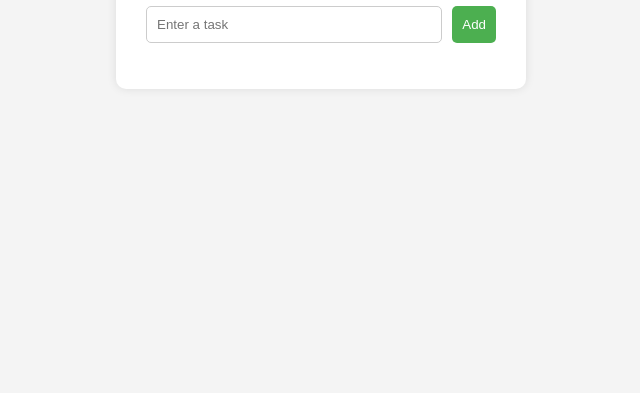
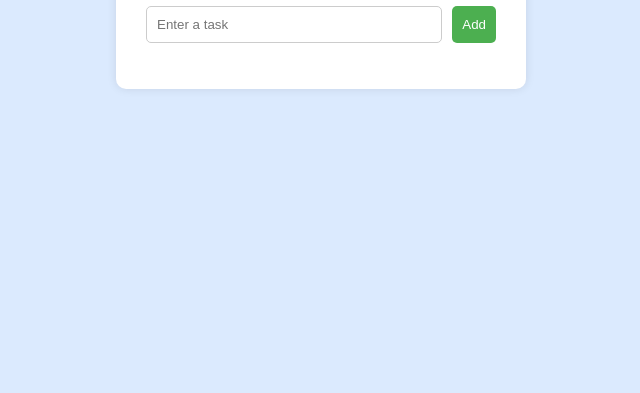
Before and after one commit to mishapictlab/devops-task-manager, a plain HTML site: page index.html in a window 1280 px wide. Shown: the part 407-800 px from the top of the page, without its empty margins (319-959 px from the left). Drawn offline with Linux system fonts and the light colour scheme.

Commit message:
changed background colour

```diff
--- a/style.css
+++ b/style.css
@@ -1,6 +1,6 @@
 body {
     font-family: Arial, sans-serif;
-    background-color: #f4f4f4;
+    background-color: #dbeafe;
     display: flex;
     justify-content: center;
     align-items: center;
```
